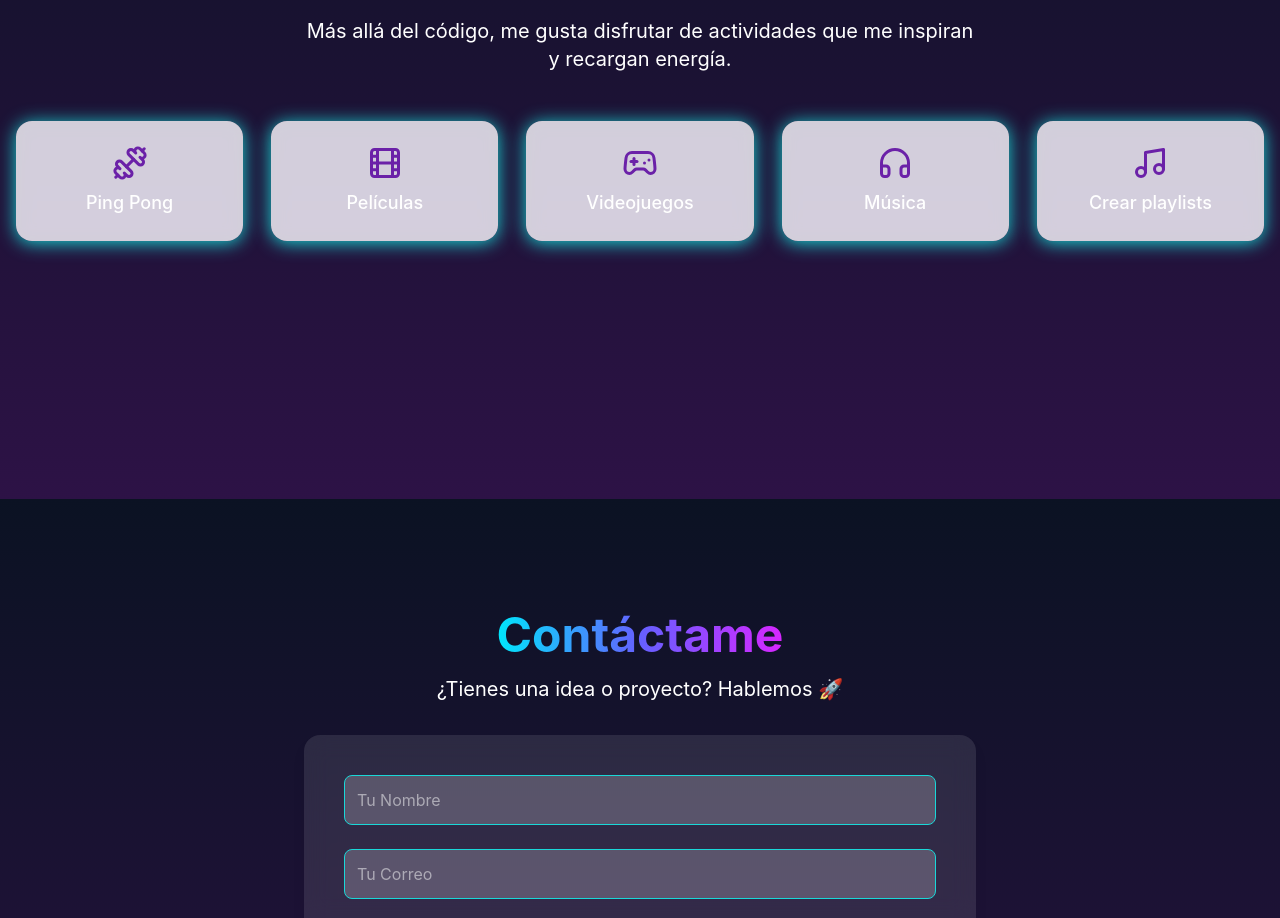
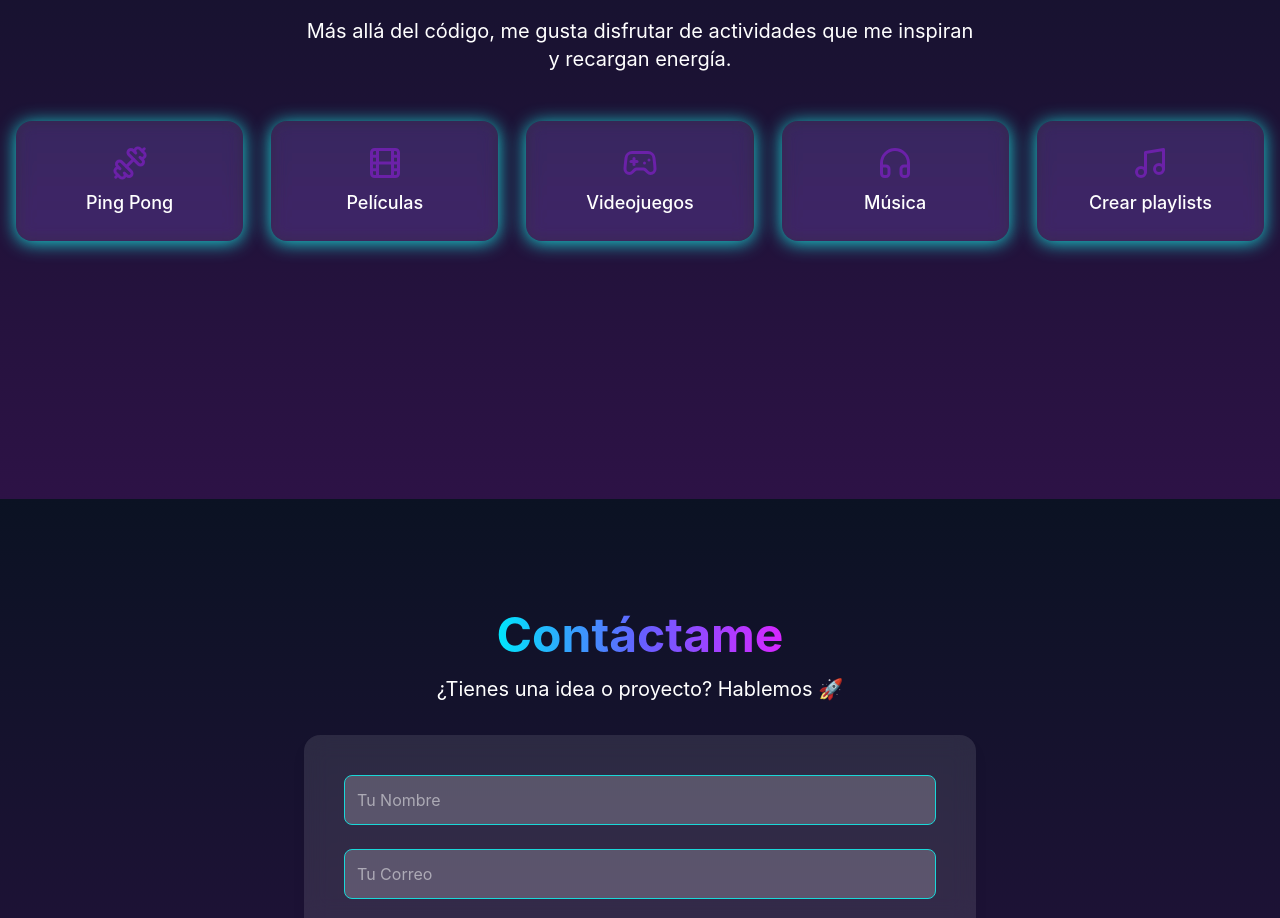
Before and after one commit to SantiagoArTyrs/Santiago_Arevalo, a Next.js app: page / in a window 1280 px wide. Shown: the part 4385-5303 px from the top of the page. Built offline with nearby package versions, Linux system fonts and the light colour scheme.

Commit message:
Cambiando fondo de las cards para que sean mas visibles

```diff
--- a/src/components/Hobbies.tsx
+++ b/src/components/Hobbies.tsx
@@ -85,7 +85,7 @@ const Hobbies: FC<Props> = ({ lang }) => {
             viewport={{ once: true }}
             className="
               flex flex-col items-center gap-2 px-4 py-5 sm:px-6 sm:py-6
-              rounded-2xl shadow-lg bg-white/80
+              rounded-2xl shadow-lg bg-white/10
               hover:scale-110 transition-transform duration-300
               focus-within:ring-2 focus-within:ring-[var(--accent-2)]
               outline-none
```
